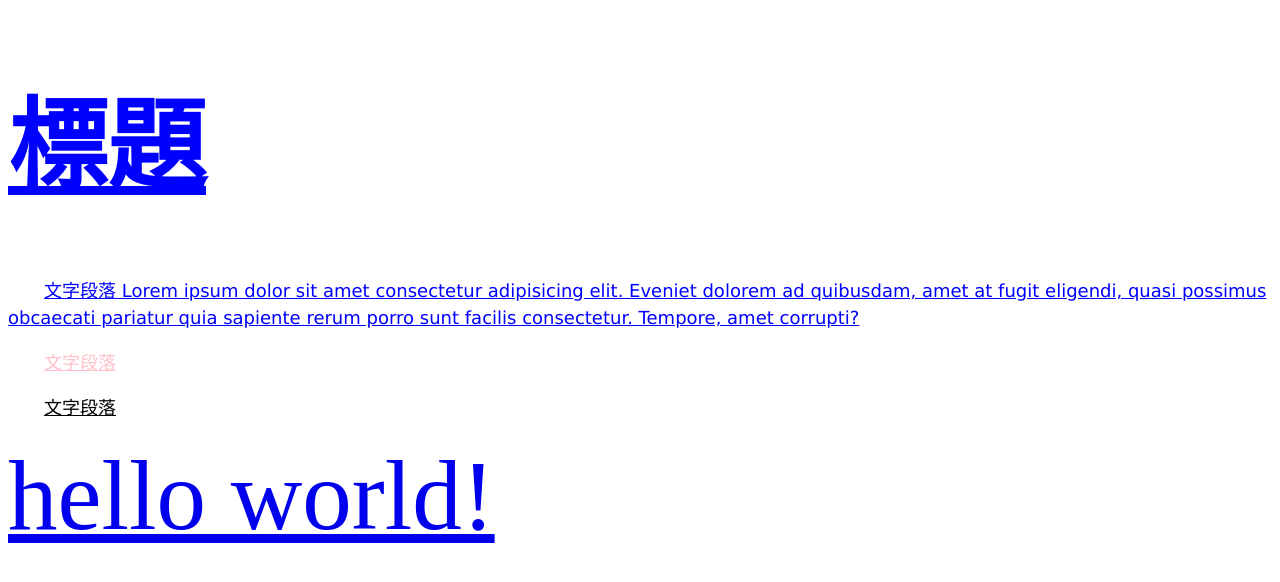
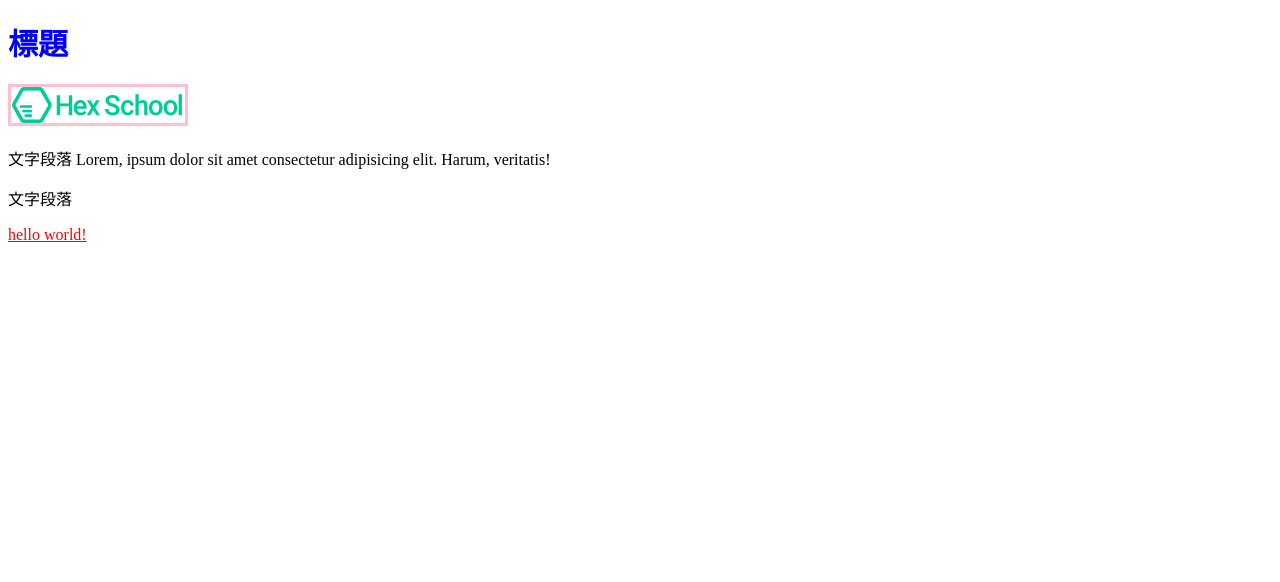
Before and after one commit to yinruei/HTML-CSS, a plain HTML site: page project/index.html in a window 1280 px wide. Drawn offline with Linux system fonts and the light colour scheme.

Commit message:
hw2.html

```diff
--- a/project/css/style.css
+++ b/project/css/style.css
@@ -1,32 +1,26 @@
 h1{
   color:blue;
-  font-size: 99px;
-  text-decoration: underline;
+  font-size: 30px;
 }
 p{
-  font-family: verdana;
-  font-size:18px;
-  line-height: 1.5;
-  text-align: left;
-  text-indent: 36px;
-  text-decoration: underline;
-}
-.style1{
-  color:blue;
+  font-size: 16px;}
+h2{
+  margin: 0;
+  border-left: 5px solid red;
+  border-bottom: 5px solid red;
 }
 
-.style2{
-  color: pink;
+
+li{
+  font-family: verdana;
+  font-size: 18px;
+  line-height: 2.0;
+  text-align: left;
 }
-
 a{
-  font-size:99px;
+  font-size:16px;
+  color: red;
 }
-a:hover{
-  color: gray;
-  border-bottom:10px solid #000;
+img{
+  border:solid pink;
 }
-a:hover{
-    color:gray;
-    border-bottom: 100px solid red;
-}
--- a/project/index.html
+++ b/project/index.html
@@ -9,11 +9,12 @@
 </head>
 <body>
   <h1>標題</h1>
+  <img src="img/logo.png">
   <p class="style1">文字段落
-    Lorem ipsum dolor sit amet consectetur adipisicing elit. Eveniet dolorem ad quibusdam, amet at fugit eligendi, quasi possimus obcaecati pariatur quia sapiente rerum porro sunt facilis consectetur. Tempore, amet corrupti?
+    Lorem, ipsum dolor sit amet consectetur adipisicing elit. Harum, veritatis!
   </p>
   <p class="style2">文字段落</p>
-  <p class="style3">文字段落</p>
+
   <a href="#">hello world!</a>
 </body>
 </html>
```
Also changed, not shown: project/hw2.html (added, +33 -0 lines), project/hw1.html (renamed from project/index2.html).
